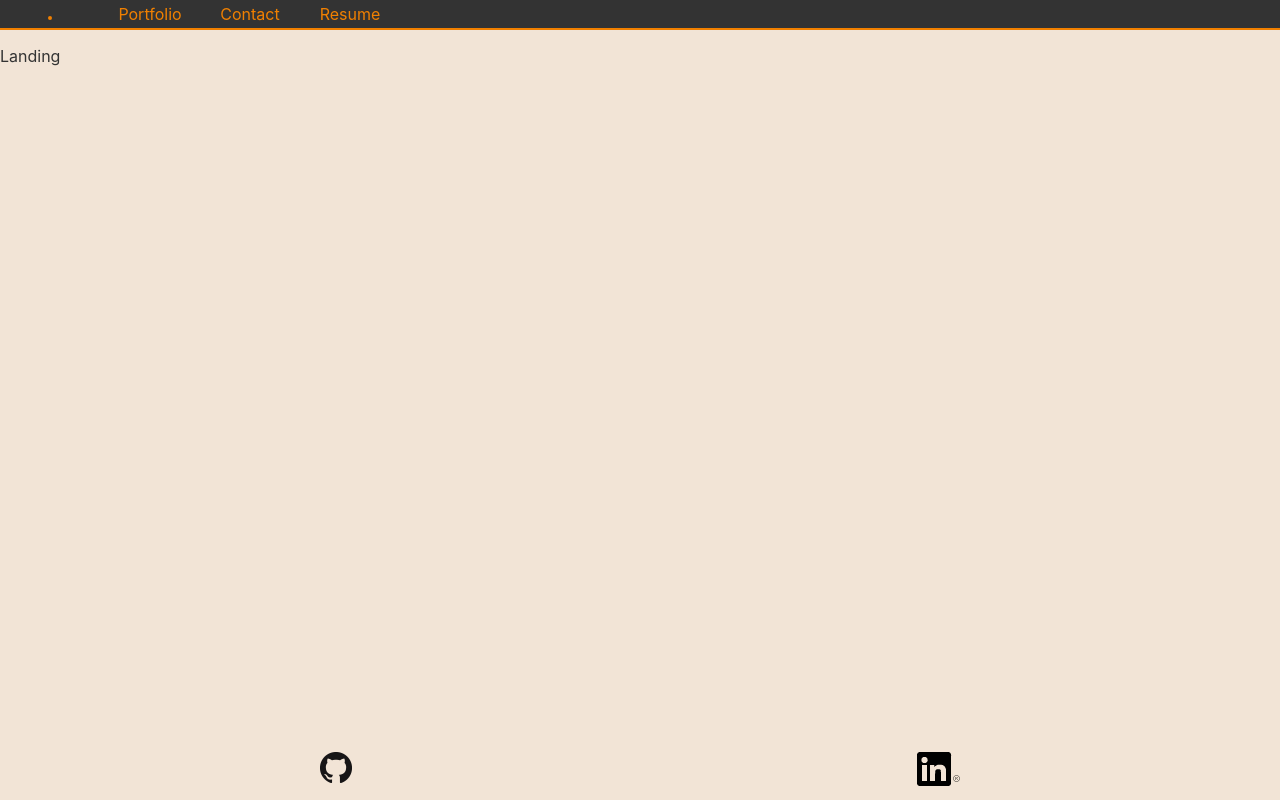
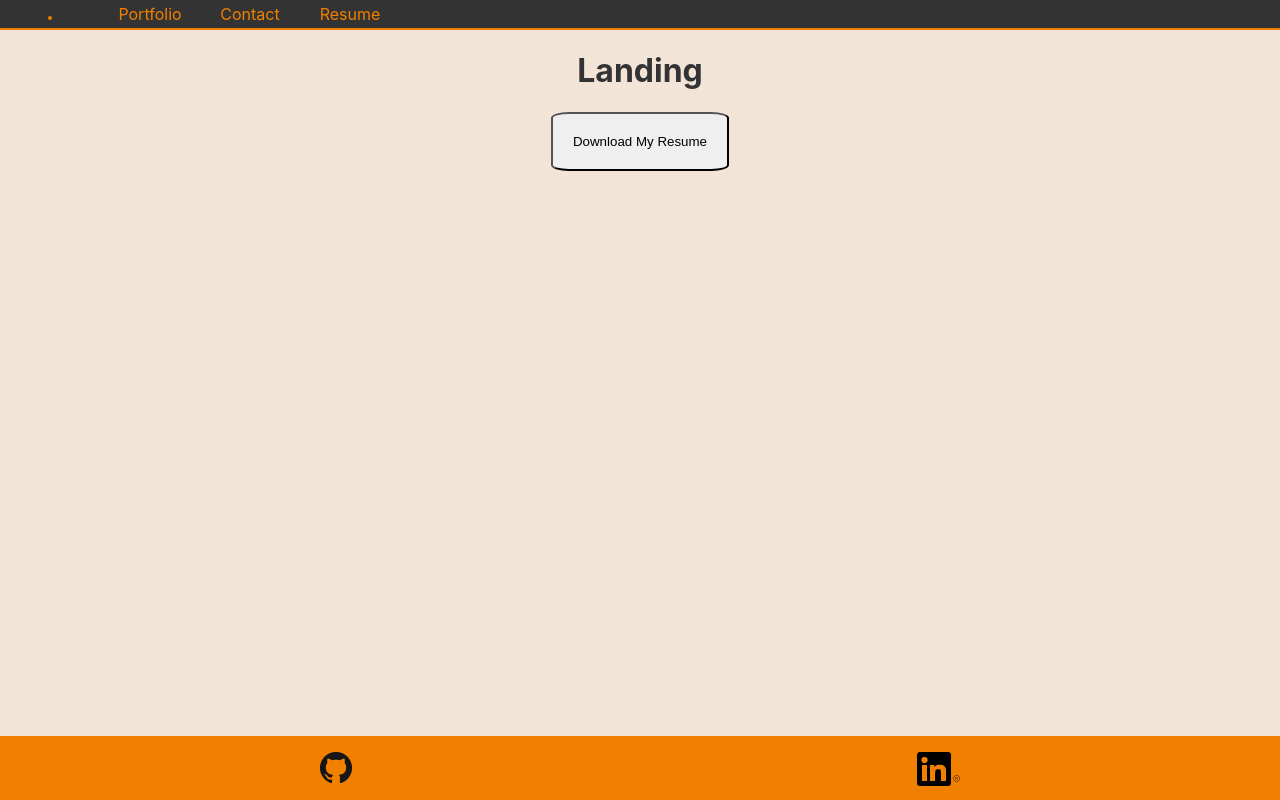
Before and after one commit to brettcnelson/about, a React (Create React App) app: page / in a window 1280 px wide. Built offline with nearby package versions, Linux system fonts and the light colour scheme.

Commit message:
landing,cloud resume

```diff
--- a/src/App.css
+++ b/src/App.css
@@ -16,6 +16,15 @@ body {
   -moz-osx-font-smoothing: grayscale;
   background:#f2e4d6;
   --textcolor:#333333;
+  --themecolor:#f18000;
+}
+
+button {
+	outline:none;
+}
+
+button:hover {
+	cursor:pointer;
 }
 
 code {
@@ -24,9 +33,7 @@ code {
 }
 
 .App {
-	--themecolor:#f18000;
 	color:var(--textcolor);
-
 	height:auto;
 	min-height:100%;
 	padding-bottom:4em;
@@ -36,4 +43,6 @@ code {
 #footer {
 	height:4em;
 	padding:1em 25%;
+	background:var(--themecolor);
+	/*border-top:1px solid var(--textcolor);*/
 }
--- a/src/App.js
+++ b/src/App.js
@@ -5,7 +5,6 @@ import Nav from './Nav';
 import Landing from './Landing';
 import Projects from './Projects';
 import Contact from './Contact';
-import Resume from './Resume';
 
 export default () => {
   return (
@@ -17,7 +16,6 @@ export default () => {
             <Route exact path="/" component={Landing} />
             <Route path="/portfolio" component={Projects} />
             <Route path="/contact" component={Contact} />
-            <Route path="/resume" component={Resume} />
           </Switch>
         </HashRouter>
       </div>
@@ -28,5 +26,3 @@ export default () => {
     </div>
   );
 }
-
-// export default App;
--- a/src/Contact.js
+++ b/src/Contact.js
@@ -1,9 +1,13 @@
 import React from 'react';
+import './Contact.css';
 
 const Contact = () => {
 	return (
-		<div>
-			<p>contact :</p>
+		<div style={{padding:'1% 25%',display:'grid',gridTemplateColumns:'1fr 1fr'}}>
+			<div>email:</div>
+			<div>ncasd</div>
+			<div>phone</div>
+			<div>5436u</div>
 		</div>
 	);
 }
--- a/src/Landing.js
+++ b/src/Landing.js
@@ -3,7 +3,12 @@ import React from 'react';
 
 const Landing = () => {
 	return (
-		<p>Landing</p>
+		<div style={{textAlign:'center'}}>
+			<h1>Landing</h1>
+			<a href='https://drive.google.com/uc?export=download&id=1io0leQeU2ls1Ss_rHLrWQeNs5vWa04rp' style={{textDecoration:'none',color:'var(--textcolor)'}}>
+				<button style={{padding:'20px',borderRadius:'10%'}}>Download My Resume</button>
+			</a>
+		</div>
 	);
 }
 
--- a/src/Nav.js
+++ b/src/Nav.js
@@ -1,7 +1,6 @@
 import React from 'react';
 import { NavLink } from 'react-router-dom';
 import './Nav.css';
-// {'Resum\xE9'}
 
 const Nav = () => {
 	return (
@@ -9,9 +8,20 @@ const Nav = () => {
 			<NavLink className="Link" activeClassName="active" exact={true} to="/"><img src="favicon.ico" alt=""/></NavLink>
 			<NavLink className="Link" activeClassName="active" to="/portfolio"><span>Portfolio</span></NavLink>
 			<NavLink className="Link" activeClassName="active" to="/contact"><span>Contact</span></NavLink>
-			<NavLink className="Link" activeClassName="active" to="/resume"><span>Resume</span></NavLink>
+			<a className="Link" target='_blank' href='https://drive.google.com/file/d/1io0leQeU2ls1Ss_rHLrWQeNs5vWa04rp/view'><span>Resume</span></a>
 		</nav>
 	);
 }
 
 export default Nav;
+
+// {'Resum\xE9'}
+// <NavLink className="Link" activeClassName="active" to="/resume"><span>Resume</span></NavLink>
+// const Resume = () => (
+// 	<object data="Brett_Nelson_resume.pdf#view=FitH" type="application/pdf" style={{width:'100%',height:'100vh'}}>
+// 		<h3 style={{textAlign:'center'}}>Your browser can't display PDFs</h3>
+// 		<a href='Brett_Nelson_resume.pdf' download={true} style={{textDecoration:'none',color:'var(--textcolor)'}}>
+// 			<button style={{width:'50%',marginLeft:'25%'}}>Download My Resume</button>
+// 		</a>
+// 	</object>
+// );
--- a/src/Projects.css
+++ b/src/Projects.css
@@ -30,15 +30,12 @@
 
 .links {
 	color:var(--textcolor);
-	-webkit-transition: color 1s ease-in;
-	-moz-transition: color 1s ease-in;
-	-o-transition: color 1s ease-in;
+	transition:color .75s;
 }
 
 .links:hover {
 	color:var(--themecolor);
 }
-
 
 @media screen and (max-width:800px) {
 	.projectcon {
--- a/src/Projects.js
+++ b/src/Projects.js
@@ -43,8 +43,8 @@ const Projects = () => {
 					<p>{p.name}</p>
 					<img className="projectimg" src={p.pic} alt=""/>
 					<p className="projectlinkscon">
-						<a className="links" href={p.url} target="_blank" rel="noopener noreferrer" style={{marginRight:'1em'}}>url</a>
-						<a className="links" href={p.code} target="_blank" rel="noopener noreferrer" style={{marginLeft:'1em'}}><code>code</code></a>
+						<a className="links" href={p.url} target="_blank" rel="noopener noreferrer" style={{marginRight:'1em'}}>URL</a>
+						<a className="links" href={p.code} target="_blank" rel="noopener noreferrer" style={{marginLeft:'1em'}}><code>CODE</code></a>
 					</p>
 				</div>)}
 			</div>
--- a/src/Resume.js
+++ /dev/null
@@ -1,12 +0,0 @@
-import React from 'react';
-
-const Resume = () => (
-	<object data="Brett_Nelson_resume.pdf" type="application/pdf" style={{margin:'0px',padding:'0px',width:'100%',height:'100vh'}}>
-		<h3 style={{textAlign:'center'}}>Your browser can't display PDFs</h3>
-		<a href='Brett_Nelson_resume.pdf' download={true} style={{textDecoration:'none',color:'var(--textcolor)'}}>
-			<button style={{width:'50%',marginLeft:'25%'}}>Download My Resume</button>
-		</a>
-	</object>
-);
-
-export default Resume;
```
Also changed, not shown: src/Contact.css (added), 1 other file (tests, documents, lock files or other folders).
